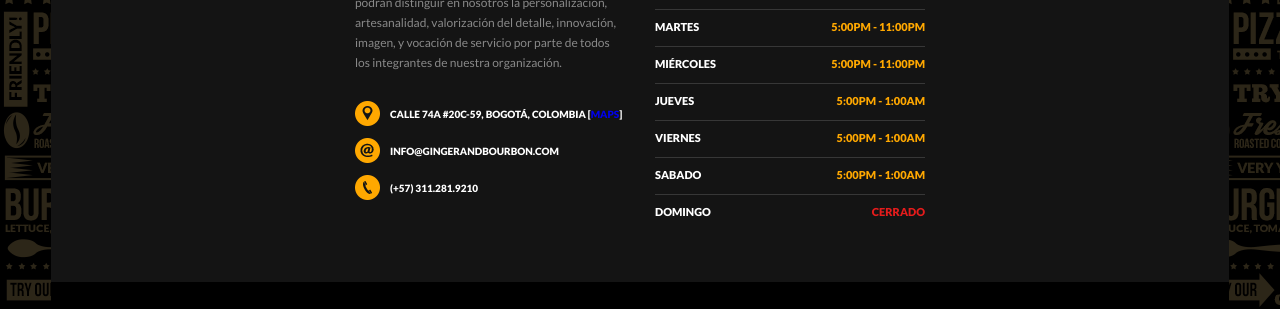
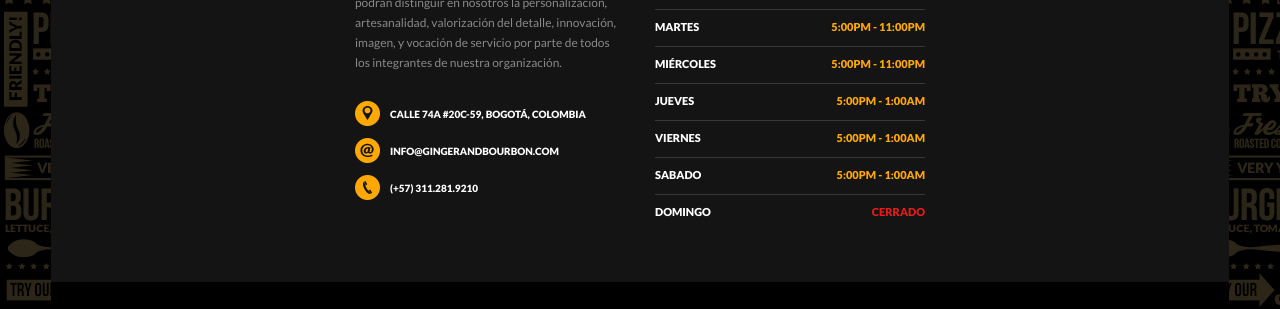
Before and after one commit to gybhq/gyb.github.io, a Jekyll site: the page built from beta.html, in a window 1280 px wide and 900 px high, scrolled down 4674 px. Shown: the part 548-857 px from the top of the window. Built offline with Jekyll 4.4.1, drawn with Linux system fonts in a browser that asks for light colours; some web fonts are replaced; a script that is not in the unit is left out.

Commit message:
update grammar

```diff
--- a/_includes/gyb-body.html
+++ b/_includes/gyb-body.html
@@ -260,7 +260,7 @@
 					<h5>Sobre Ginger &amp; Bourbon</h5>
 					<p>Quienes hayan conocido Jase Sosa o Charlie Suarez, podrán distinguir en nosotros la personalización, artesanalidad, valorización del detalle, innovación, imagen, y vocación de servicio por parte de todos los integrantes de nuestra organización.</p>
 					<ul class="c-info">
-						<li>Calle 74a #20c-59, Bogotá, Colombia [<a style="font-style:none!important;" href="https://goo.gl/maps/WzdxVXeqnuwZ5vjPA" target="_blank">Maps</a>]</li>
+						<li>Calle 74a #20c-59, Bogotá, Colombia</li>
 						<li>info@gingerandbourbon.com</li>
 						<li>(+57) 311.281.9210</li>
 					</ul>
```
Also changed, not shown: other parts of _includes/gyb-body.html (+1 -1 lines).
